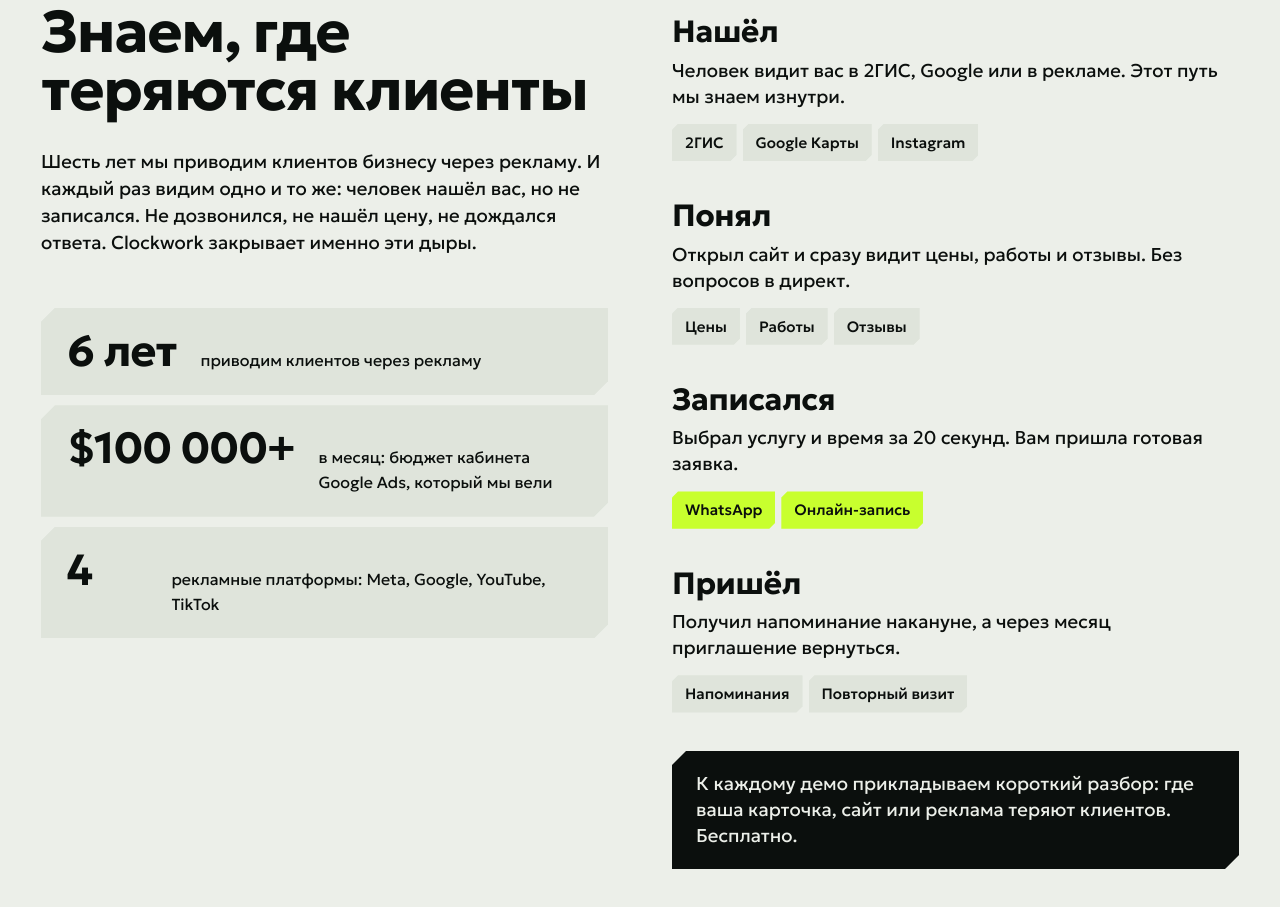
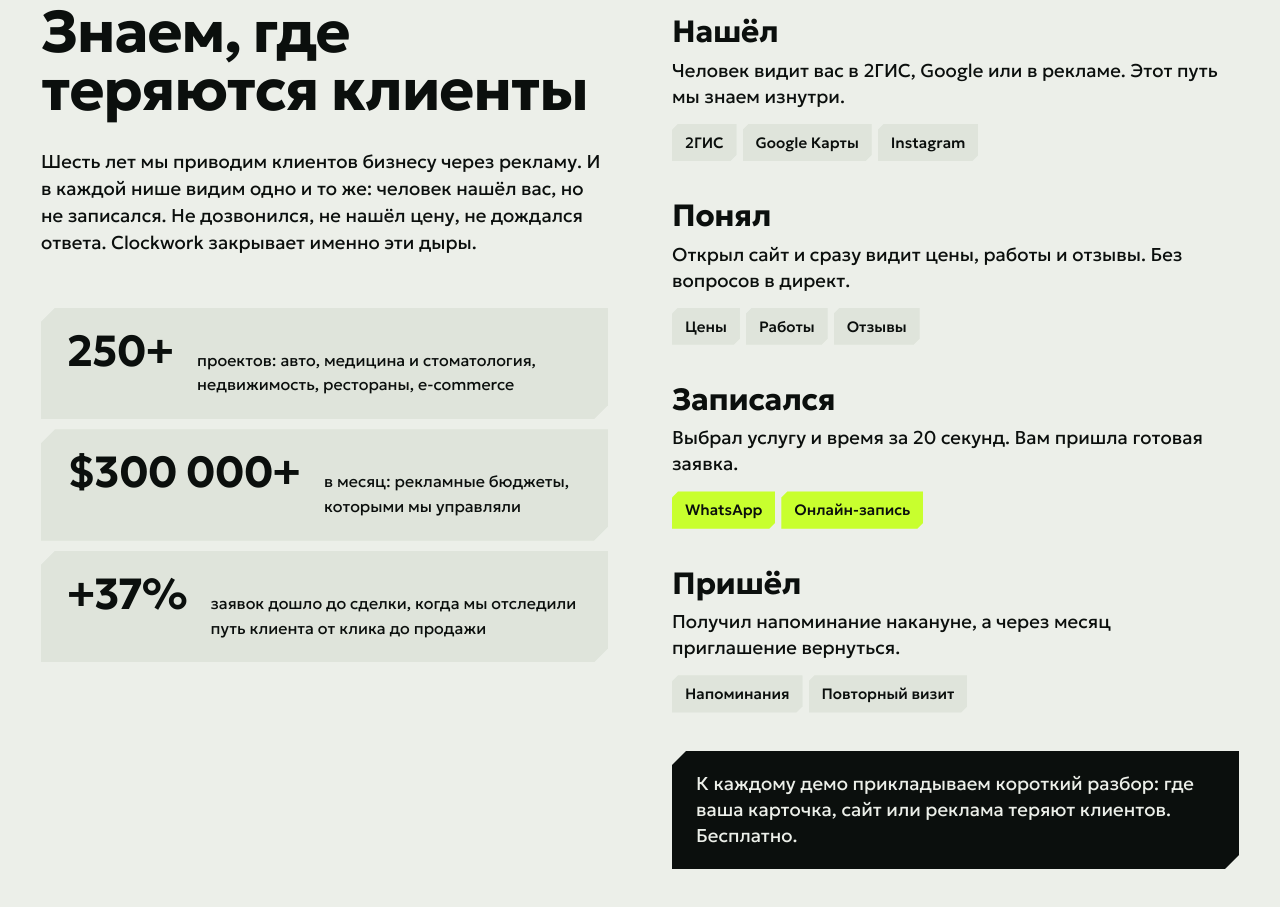
Before and after one commit to ClockWork-YR/ClockWork-YR.github.io, a plain HTML site: page index.html in a window 1280 px wide. Shown: the part 7007-7914 px from the top of the page. Drawn offline with Linux system fonts and the light colour scheme; a web font is replaced by a local one.

Commit message:
Опыт: 250+ проектов, бюджеты, кейс

```diff
--- a/index.html
+++ b/index.html
@@ -545,11 +545,11 @@ p{max-width:60ch}
     <section class="wrap about" aria-labelledby="about-title">
       <div class="about-text">
         <h2 id="about-title" class="reveal">Знаем, где теряются клиенты</h2>
-        <p class="lead reveal" style="--d:80ms">Шесть лет мы приводим клиентов бизнесу через рекламу. И каждый раз видим одно и то же: человек нашёл вас, но не записался. Не дозвонился, не нашёл цену, не дождался ответа. Clockwork закрывает именно эти дыры.</p>
+        <p class="lead reveal" style="--d:80ms">Шесть лет мы приводим клиентов бизнесу через рекламу. И в каждой нише видим одно и то же: человек нашёл вас, но не записался. Не дозвонился, не нашёл цену, не дождался ответа. Clockwork закрывает именно эти дыры.</p>
         <ul class="facts">
-          <li class="cut reveal"><b>6 лет</b><span>приводим клиентов через рекламу</span></li>
-          <li class="cut reveal" style="--d:60ms"><b>$100&nbsp;000+</b><span>в месяц: бюджет кабинета Google Ads, который мы вели</span></li>
-          <li class="cut reveal" style="--d:120ms"><b>4</b><span>рекламные платформы: Meta, Google, YouTube, TikTok</span></li>
+          <li class="cut reveal"><b>250+</b><span>проектов: авто, медицина и стоматология, недвижимость, рестораны, e-commerce</span></li>
+          <li class="cut reveal" style="--d:60ms"><b>$300&nbsp;000+</b><span>в месяц: рекламные бюджеты, которыми мы управляли</span></li>
+          <li class="cut reveal" style="--d:120ms"><b>+37%</b><span>заявок дошло до сделки, когда мы отследили путь клиента от клика до продажи</span></li>
         </ul>
       </div>
       <div>
```
